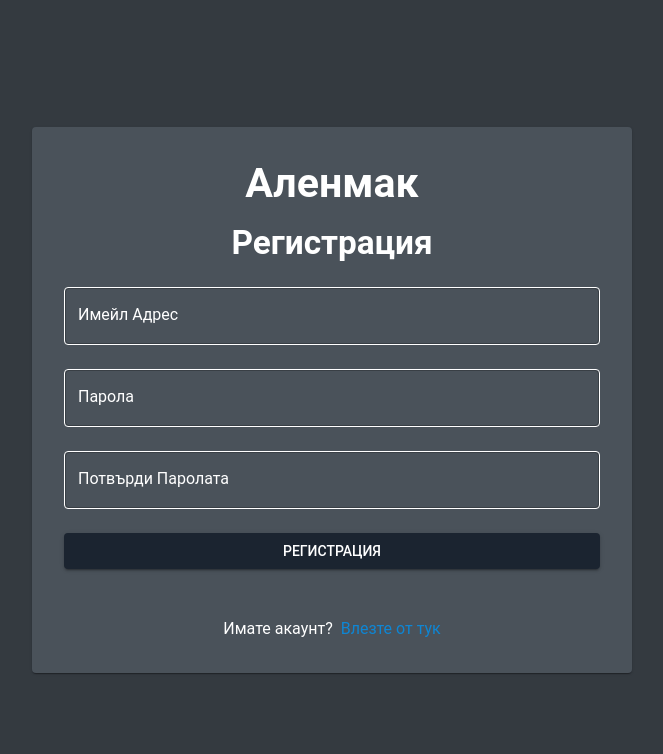
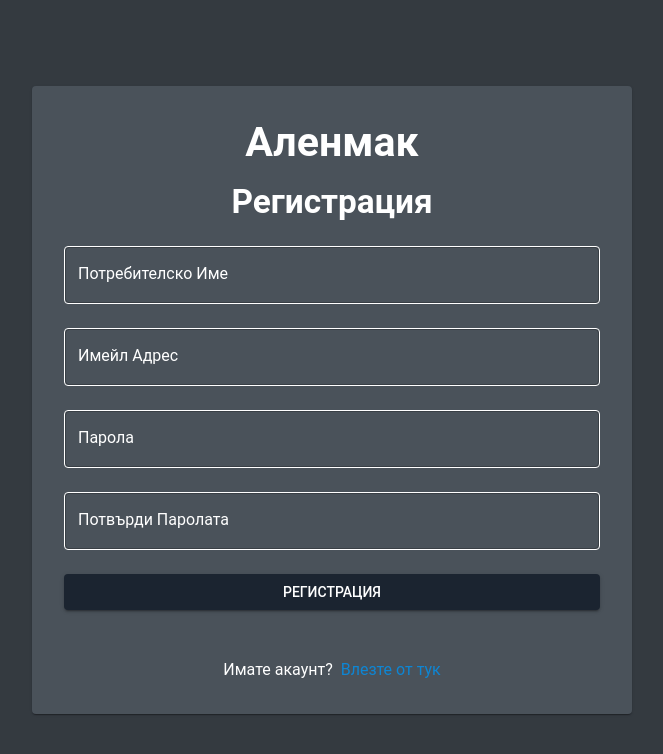
Before and after one commit to BlagovestT/alenmak-dashboard, a Next.js app: page /auth/register in a window 1280 px wide. Shown: the top 754 px of the page, without its empty margins (308-971 px from the left). Built offline with nearby package versions, Linux system fonts and the light colour scheme.

Commit message:
register form

```diff
--- a/src/app/auth/login/page.tsx
+++ b/src/app/auth/login/page.tsx
@@ -2,7 +2,7 @@
 import Alert, { AlertStatuses } from "@/components/MUIComponents/Alert";
 import Button from "@/components/MUIComponents/Button";
 import TextField from "@/components/MUIComponents/TextField";
-import signIn from "@/services/Auth/auth";
+import {signIn} from "@/services/Auth/auth";
 import { CircularProgress, Paper, Stack, Typography } from "@mui/material";
 import { Form, Formik } from "formik";
 import Link from "next/link";
--- a/src/app/auth/register/page.tsx
+++ b/src/app/auth/register/page.tsx
@@ -9,7 +9,8 @@
 import Alert, { AlertStatuses } from '@/components/MUIComponents/Alert';
 import Button from '@/components/MUIComponents/Button';
 import TextField from '@/components/MUIComponents/TextField';
-import signUp from '@/services/Auth/auth';
+import { signUp } from '@/services/Auth/auth';
+
 import { CircularProgress, Paper, Stack, Typography } from '@mui/material';
 import { Form, Formik } from 'formik';
 import Link from 'next/link';
@@ -17,6 +18,8 @@ import { useState } from 'react';
 import { object, string, ref } from 'yup';
 
 const fieldValidation = object({
+  userName: string()
+    .required('Полето е задължително'),
   email: string()
     .email('Въведете валиден имейл')
     .required('Полето е задължително'),
@@ -24,10 +27,12 @@ const fieldValidation = object({
     .trim()
     .min(8, 'Дължитената трябва да е поне 8 символа')
     .required('Полето е задължително'),
-    confirmPassword: string().oneOf([ref("password")], "Паролите не са еднакви"),
+  confirmPassword: string().oneOf([ref('password')], 'Паролите не са еднакви'),
 });
 
+
 type RegisterFormValues = {
+  userName: string;
   email: string;
   password: string;
   confirmPassword: string;
@@ -37,7 +42,9 @@ const RegisterPage = () => {
   const [formStatus, setFormStatus] = useState<AlertStatuses>(null);
   const [alertMessage, setAlertMessage] = useState<string | null>(null);
   const [loading, setLoading] = useState<boolean>(false);
+
   const initialValues: RegisterFormValues = {
+    userName: '',
     email: '',
     password: '',
     confirmPassword: '',
@@ -49,11 +56,16 @@ const RegisterPage = () => {
       setFormStatus(null);
       setAlertMessage(null);
 
-      await signUp(values.email, values.password);
+      const newUser = await signUp(values.userName, values.email, values.password);
+      if (newUser) {
+        window.location.assign("/auth/login");
+      } else {
+        throw new Error(newUser.message)
+      }
     } catch (err) {
       console.log((err as Error).message);
       setFormStatus('error');
-      setAlertMessage('Невалидни данни, моля опитайте отново!');
+      setAlertMessage("Потребителското име или имейл адреса са заети!");
       setLoading(false);
     }
   };
@@ -84,6 +96,16 @@ const RegisterPage = () => {
             {({ handleSubmit, handleChange, touched, errors, values }) => (
               <Form onSubmit={handleSubmit}>
                 <Stack spacing={3} mt={3}>
+                <TextField
+                    name='userName'
+                    label='Потребителско Име'
+                    error={touched['userName'] && !!errors['userName']}
+                    helperText={touched['userName'] && errors['userName']}
+                    onChange={handleChange}
+                    value={values.userName}
+                    type='userName'
+                  />
+
                   <TextField
                     name='email'
                     label='Имейл Адрес'
--- a/src/services/Auth/auth.ts
+++ b/src/services/Auth/auth.ts
@@ -20,13 +20,12 @@ export const signUp = async (
   const user = resData.data;
 
   if (res.ok && user) {
-    window.location.assign("/auth/login");
 
     return user;
   } else return null;
 };
 
-export default async function signIn(email: string, password: string) {
+export const signIn = async (email: string, password: string) => {
   const headers = new Headers();
   headers.append("Content-Type", "application/json");
 
```
